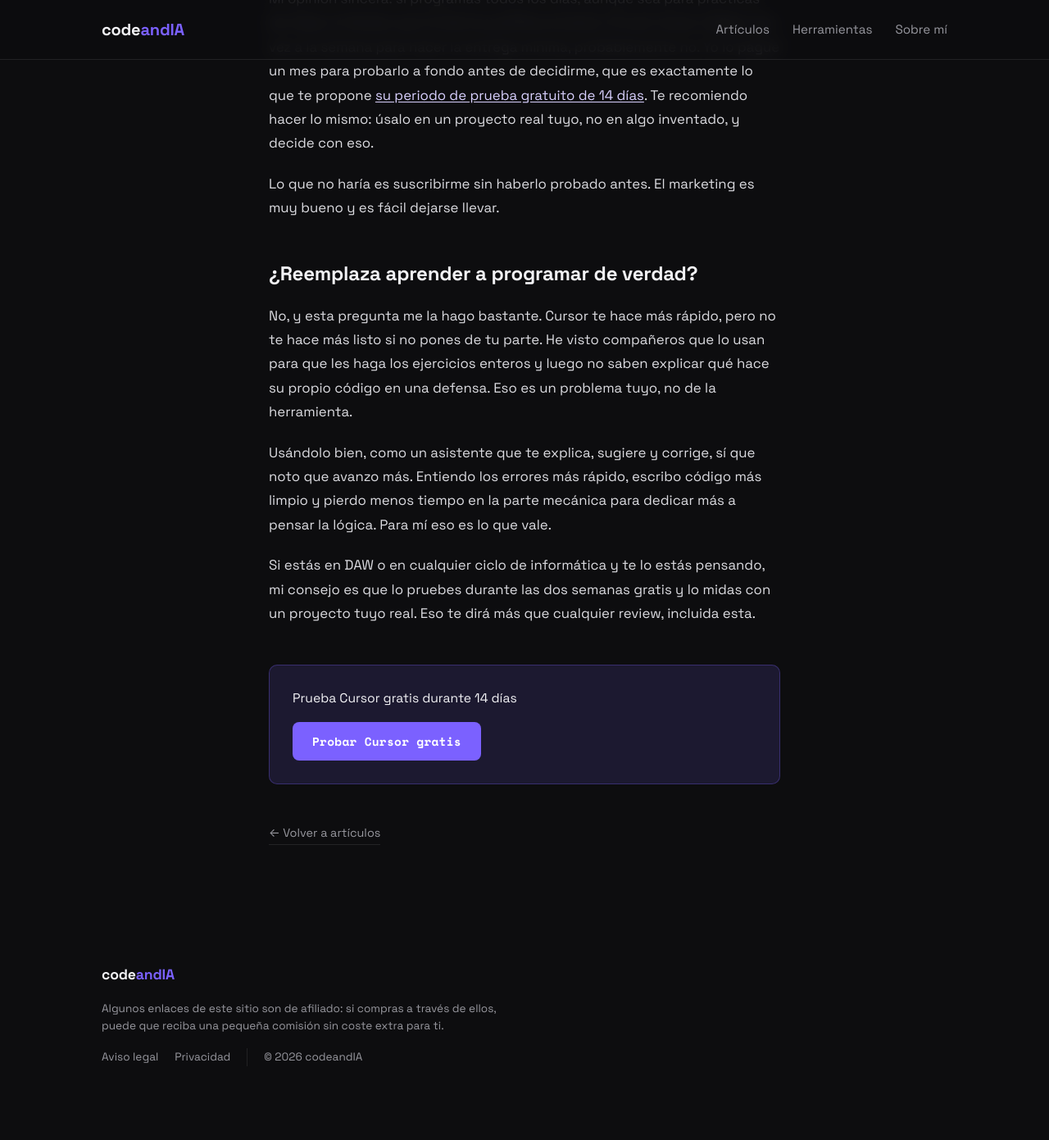
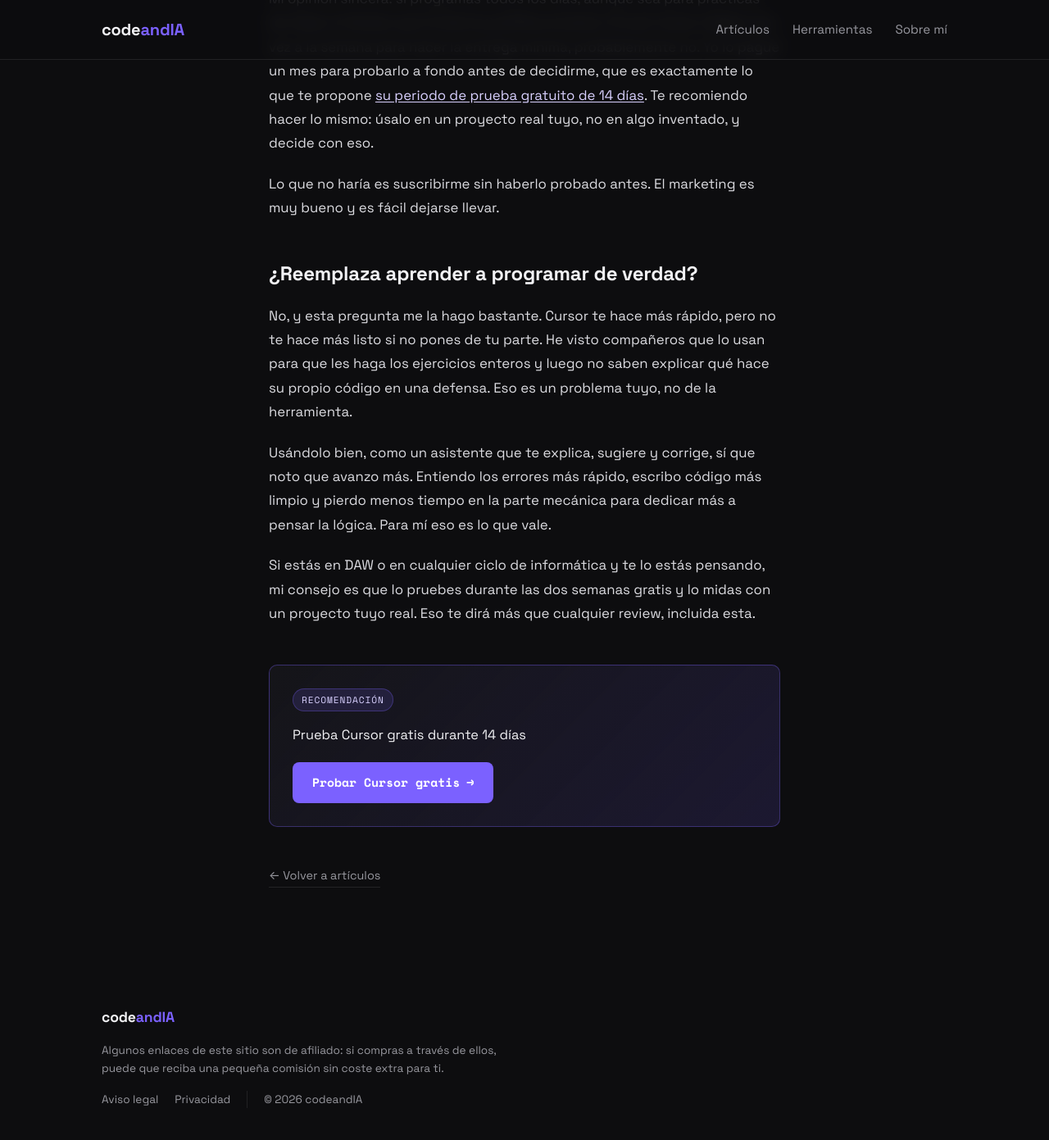
Before and after one commit to vibodigitalinfo-lab/codeandIA, a Jekyll site: the page built from articulos/cursor-ai-review-espanol.md, in a window 1280 px wide and 1400 px high, scrolled down 2294 px. Shown: the top 1391 px of the window at 82% size. Built offline with Jekyll 4.4.1, drawn with Linux system fonts in a browser that asks for light colours; before the commit the page ends 3643 px from its top, so only the background shows below that.

Commit message:
fix: rediseño caja de afiliado y corrección menú móvil
- Caja de afiliado: nueva estructura coherente (etiqueta "Recomendación",
  texto y botón con flecha) y fondo degradado que encaja con el tema
- Menú móvil: cambia position:fixed por absolute dentro del nav (el
  backdrop-filter del nav creaba un bloque contenedor que lo descolocaba),
  botón con borde visible y dropdown con sombra
- Botón de afiliado a ancho completo y centrado en móvil
- Artículos: fechas consecutivas (07/08/09 sep) y se elimina readtime fijo
  para que el tiempo de lectura se calcule solo según la extensión

Co-Authored-By: Claude Code <noreply@anthropic.com>

```diff
--- a/_layouts/article.html
+++ b/_layouts/article.html
@@ -27,8 +27,9 @@ layout: default
 
     {% if page.affiliate_text %}
     <aside class="affiliate-box">
-      <p>{{ page.affiliate_text }}</p>
-      <a class="affiliate-btn" href="{{ page.affiliate_url }}" target="_blank" rel="sponsored nofollow noopener">{{ page.affiliate_label }}</a>
+      <span class="affiliate-tag">Recomendación</span>
+      <p class="affiliate-text">{{ page.affiliate_text }}</p>
+      <a class="affiliate-btn" href="{{ page.affiliate_url }}" target="_blank" rel="sponsored nofollow noopener">{{ page.affiliate_label }} <span class="affiliate-arrow" aria-hidden="true">→</span></a>
     </aside>
     {% endif %}
 
--- a/styles.css
+++ b/styles.css
@@ -118,6 +118,7 @@ a {
   display: flex;
   align-items: center;
   justify-content: space-between;
+  position: relative;
 }
 
 .nav-links {
@@ -146,8 +147,8 @@ a {
   height: 44px;
   padding: 0;
   background: none;
-  border: none;
-  border-radius: 8px;
+  border: 1px solid var(--border);
+  border-radius: 10px;
   cursor: pointer;
 }
 
@@ -455,26 +456,42 @@ a {
 .affiliate-box {
   margin-top: 48px;
   padding: 28px;
-  background: var(--accent-soft);
-  border: 1px solid rgba(123, 97, 255, 0.3);
+  background: linear-gradient(135deg, var(--bg-raised) 0%, var(--accent-soft) 100%);
+  border: 1px solid rgba(123, 97, 255, 0.35);
   border-radius: var(--radius);
 }
 
-.affiliate-box p {
-  margin: 0 0 16px;
+.affiliate-tag {
+  display: inline-block;
+  font-family: var(--font-mono);
+  font-size: 0.7rem;
+  letter-spacing: 0.08em;
+  text-transform: uppercase;
+  color: var(--accent-text);
+  background: var(--accent-soft);
+  border: 1px solid rgba(123, 97, 255, 0.3);
+  padding: 4px 10px;
+  border-radius: 100px;
+  margin-bottom: 16px;
+}
+
+.affiliate-text {
+  margin: 0 0 20px;
   color: var(--text);
-  font-size: 0.98rem;
+  font-size: 1.02rem;
+  line-height: 1.6;
 }
 
 .affiliate-btn {
-  display: inline-block;
-  padding: 12px 24px;
+  display: inline-flex;
+  align-items: center;
+  gap: 8px;
+  padding: 13px 24px;
   background: var(--accent);
   color: #fff;
   font-family: var(--font-mono);
-  font-size: 0.9rem;
+  font-size: 0.92rem;
   font-weight: 700;
-  letter-spacing: 0.02em;
   border-radius: 8px;
   transition: background 0.2s ease, transform 0.2s ease;
 }
@@ -546,15 +563,16 @@ a {
 
   .nav-links {
     display: none;
-    position: fixed;
-    top: 72px;
+    position: absolute;
+    top: 100%;
     left: 0;
     right: 0;
     flex-direction: column;
-    gap: 4px;
+    gap: 2px;
     background: var(--bg);
     border-bottom: 1px solid var(--border);
-    padding: 8px 24px 20px;
+    box-shadow: 0 24px 48px rgba(0, 0, 0, 0.45);
+    padding: 10px 24px 20px;
   }
 
   .nav-links.open {
@@ -562,8 +580,8 @@ a {
   }
 
   .nav-links a {
-    font-size: 1rem;
-    padding: 14px 0;
+    font-size: 1.05rem;
+    padding: 15px 0;
     border-bottom: 1px solid var(--border);
   }
 
@@ -594,8 +612,8 @@ a {
     grid-template-columns: 1fr;
   }
   .affiliate-btn {
-    display: block;
-    text-align: center;
+    width: 100%;
+    justify-content: center;
   }
   .footer-links {
     flex-wrap: wrap;
```
Also changed, not shown: articulos/chatgpt-plus-para-programadores.md (+0 -1 lines), articulos/cursor-ai-review-espanol.md (+0 -1 lines), articulos/github-copilot-gratis-estudiantes.md (+1 -2 lines).
